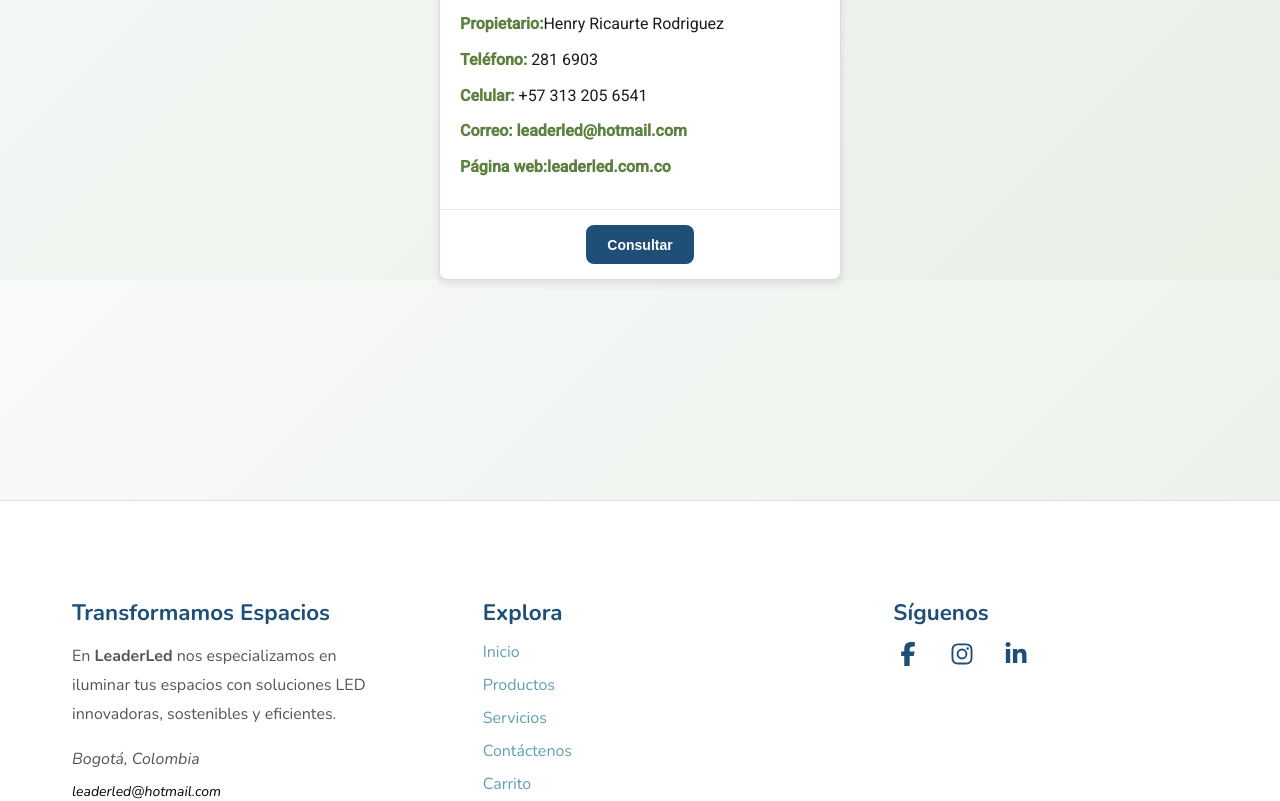
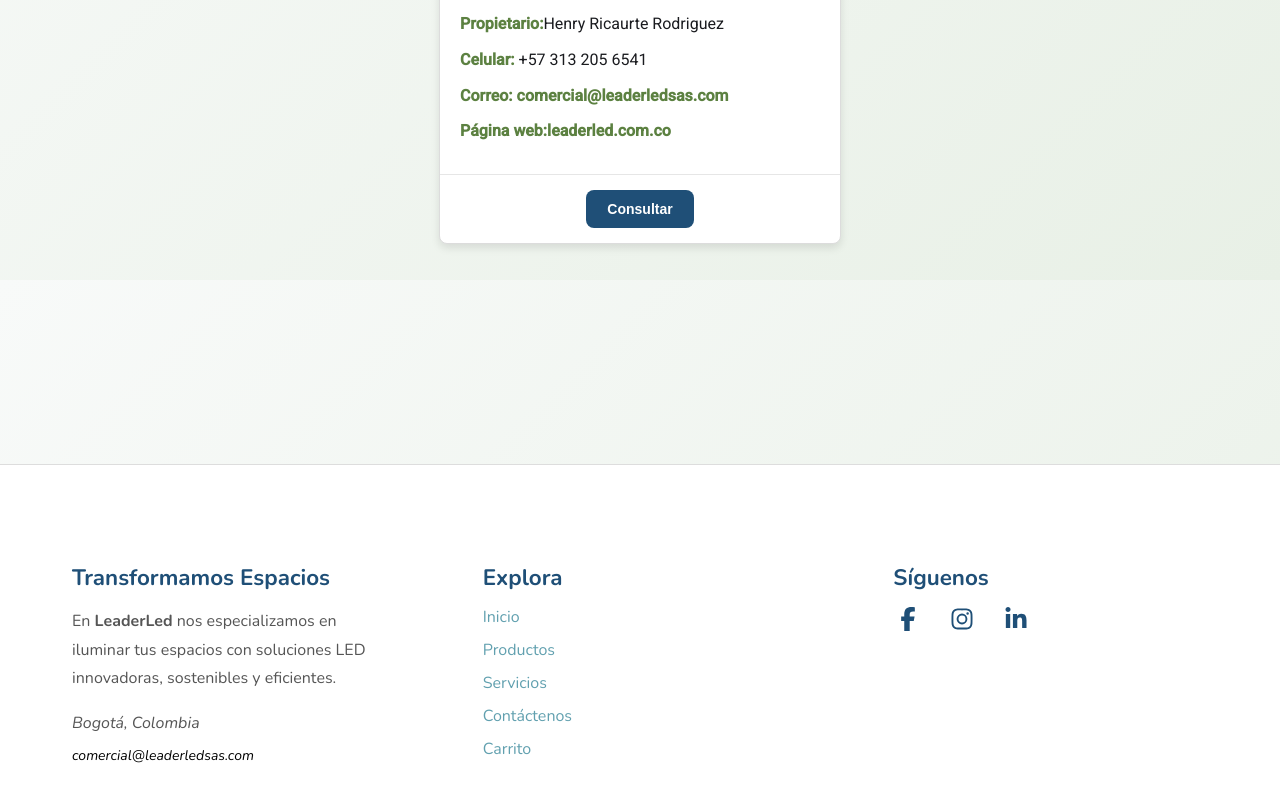
Before and after one commit to Kgnot/leader-led-angular, an Angular app: page /contact in a window 1280 px wide. Shown: the part 520-1321 px from the top of the page. Built offline with nearby package versions, Linux system fonts and the light colour scheme.

Commit message:
cambios ultima hora

```diff
--- a/src/app/utils/footer/footer.component.html
+++ b/src/app/utils/footer/footer.component.html
@@ -9,7 +9,7 @@
       </p>
       <address>
         <p>Bogotá, Colombia</p>
-        <a href="mailto:leaderled@hotmail.com">leaderled&#64;hotmail.com</a>
+        <a href="mailto:comercial@leaderledsas.com">comercial&#64;leaderledsas.com</a>
       </address>
     </section>
 
--- a/src/app/views/contact/contact-card/contact-card.html
+++ b/src/app/views/contact/contact-card/contact-card.html
@@ -5,9 +5,8 @@
   </div>
   <div class="card-content">
     <p><strong>Propietario:</strong>Henry Ricaurte Rodriguez</p>
-    <p><strong>Teléfono:</strong> 281 6903</p>
     <p><strong>Celular:</strong> +57 313 205 6541</p>
-    <p><strong>Correo:</strong> <a href="mailto:leaderled@hotmail.com"> leaderled&#64;hotmail.com</a></p>
+    <p><strong>Correo:</strong> <a href="mailto:comercial@leaderledsas.com"> comercial&#64;leaderledsas.com</a></p>
     <p><strong>Página web:</strong> <a href="https://leaderled.com.co/" target="_blank" rel="noopener noreferrer">leaderled.com.co</a></p>
   </div>
   <div class="card-contact-footer">
--- a/src/app/views/contact/contact-page/contact-page.component.ts
+++ b/src/app/views/contact/contact-page/contact-page.component.ts
@@ -49,8 +49,8 @@
         "@type": "LocalBusiness",
         "name": "LeaderLed",
         "founder": "Henry Ricaurte Rodriguez",
-        "telephone": ["281 6903", "+57 313 205 6541"],
-        "email": "leaderled@hotmail.com",
+        "telephone": ["+57 313 205 6541"],
+        "email": "comercial@leaderledsas.com",
         "url": "https://leaderled.com.co",
         "address": {
           "@type": "PostalAddress",
--- a/src/app/views/home/map/map.component.html
+++ b/src/app/views/home/map/map.component.html
@@ -1,7 +1,9 @@
 <div class="map-container">
   <iframe
-    src="https://www.google.com/maps/embed?pb=!1m18!1m12!1m3!1d372.41653177313276!2d-74.07703066841255!3d4.606406174002478!2m3!1f0!2f0!3f0!3m2!1i1024!2i768!4f13.1!3m3!1m2!1s0x8e3f990aa919ed0f%3A0xf5885eeb7a31a188!2sCl.%2016a%20%2313-78%2C%20Bogot%C3%A1!5e0!3m2!1ses!2sco!4v1756163009944!5m2!1ses!2sco"
+    src="https://www.google.com/maps/embed?pb=!1m14!1m12!1m3!1d248.55818468001527!2d-74.07720943196969!3d4.606383708767213!2m3!1f0!2f0!3f0!3m2!1i1024!2i768!4f13.1!5e0!3m2!1ses!2sco!4v1762875067622!5m2!1ses!2sco"
     allowfullscreen=""
     loading="lazy"
-    referrerpolicy="no-referrer-when-downgrade"></iframe>
+    referrerpolicy="no-referrer-when-downgrade">
+  </iframe>
+
 </div>
--- a/src/app/views/home/map/map.component.scss
+++ b/src/app/views/home/map/map.component.scss
@@ -1,6 +1,6 @@
 .map-container {
   position: relative;
-  width: 80%;
+  width: 70%;
   margin: 0 auto;
   padding-top: 56.25%;
 }
```
Also changed, not shown: public/service/drivers.jpg.
